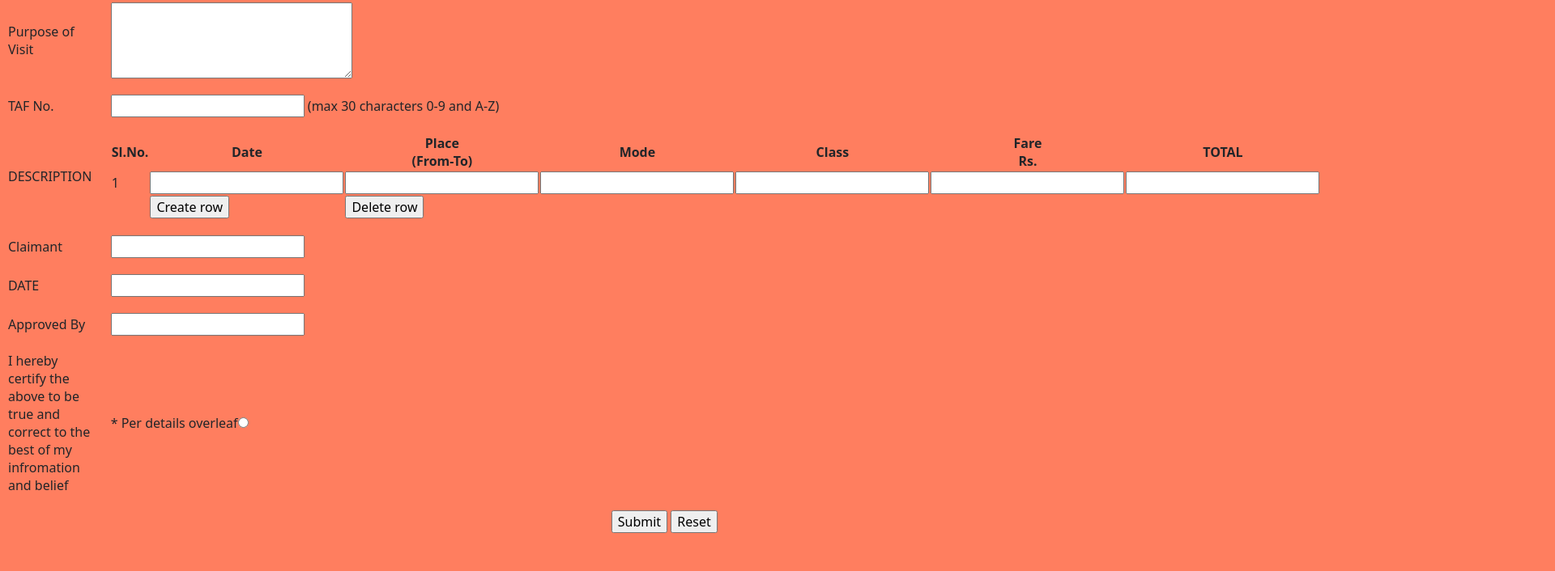
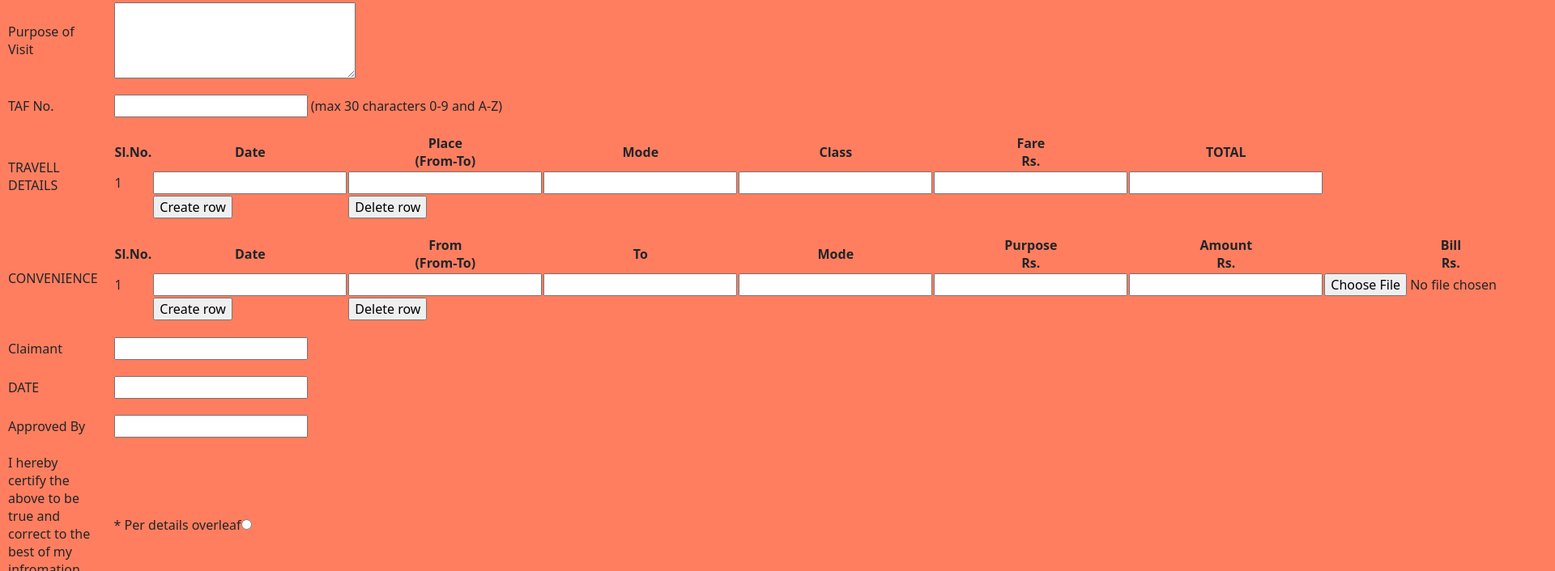
Before and after one commit to eroticops/TAautomation, a website: page index.html in a window 1280 px wide. Shown: the part 394-1100 px from the top of the page at 81% size, 1920 px wide, since content can reach past the window. Before the commit the page ends 1079 px from the top, so only its background shows below. Drawn offline with nearby package versions, Linux system fonts and the light colour scheme.

Commit message:
Comments

```diff
--- a/index.html
+++ b/index.html
@@ -124,7 +124,7 @@ function myDeleteFunction() {
 
 <!----- TABLE ---------------------------------------------------------->
 <tr>
-    <td>DESCRIPTION
+    <td>TRAVELL DETAILS
 
     </td>
 
@@ -167,11 +167,58 @@ function myDeleteFunction() {
         </td>
 
     </tr>
+
+
     </table>
 
     </td>
     </tr>
+    <tr>
+        <td>CONVENIENCE
 
+        </td>
+
+        <td>
+        <table id="myTable">
+
+        <tr>
+        <td align="center"><b>Sl.No.</b></td>
+        <td align="center"><b>Date</b></td>
+        <td align="center"><b>From </br> (From-To)</b></td>
+        <td align="center"><b>To</b></td>
+        <td align="center"><b>Mode</b></td>
+        <td align="center"><b>Purpose </br> Rs.</b></td>
+        <td align="center"><b>Amount </br> Rs.</b></td>
+        <td align="center"><b>Bill </br> Rs.</b></td>
+        </tr>
+
+        <tr>
+        <td>1</td>
+        <td><input type="text" name="Convenience_Date" maxlength="30" /></td>
+        <td><input type="text" name="Convenience_From" maxlength="30" /></td>
+        <td><input type="text" name="Convenience_To" maxlength="30" /></td>
+        <td><input type="text" name="Convenience_Mode" maxlength="30" /></td>
+        <td><input type="text" name="Convenience_Purpose" maxlength="30" /></td>
+        <td><input type="text" name="Convenience_Amount" maxlength="30" /></td>
+        <td><input type="file" name="Convenience_Bill" maxlength="30" /></td>
+
+
+        <tr>
+            <td></td>
+            <td>
+                <input type="button" onclick="myCreateFunction()" value="Create row"></input>
+            </td>
+            <td>
+                <input type="button" onclick="myDeleteFunction()" value="Delete row"></input>
+            </td>
+
+        </tr>
+
+
+        </table>
+
+        </td>
+        </tr>
 
 
 <!----- Claimant  -------------------------------------------------------->
```
Also changed, not shown: public/css/style.css (line endings or trailing spaces).
